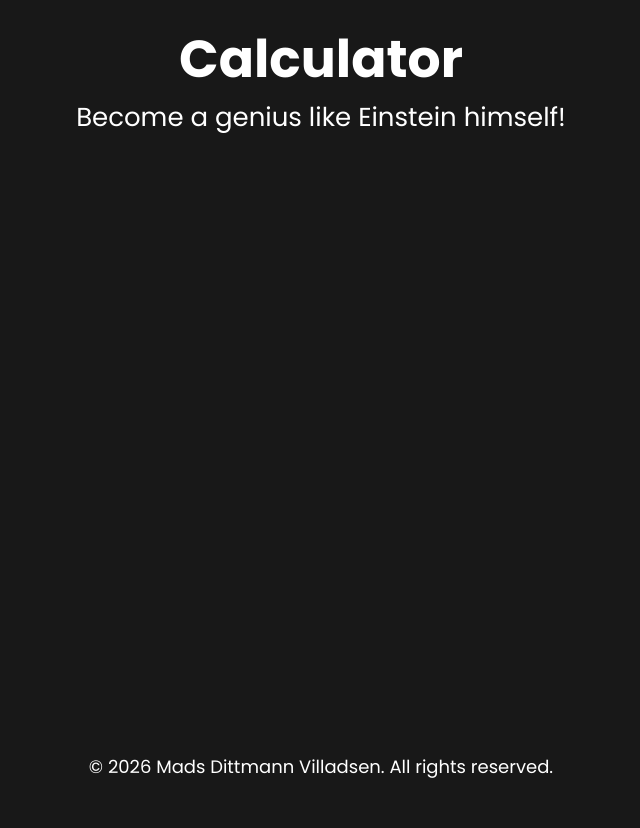
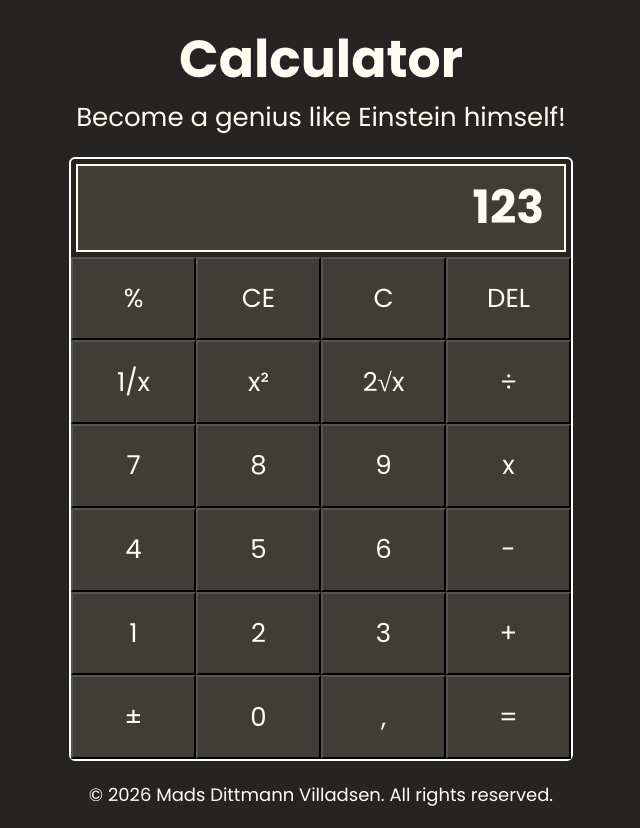
Before and after one commit to Ditz3n/the-odin-project, a plain HTML site: page calculator/index.html in a window 1280 px wide. Shown: the whole page, without its empty margins (319-959 px from the left). Before the commit the page ends 800 px from the top, so only its background shows below. Drawn offline with Linux system fonts and the light colour scheme; a web font is replaced by a local one.

Commit message:
feat: add calculator alongside its result and operational grid

```diff
--- a/calculator/index.html
+++ b/calculator/index.html
@@ -12,8 +12,15 @@
             <h1>Calculator</h1>
             <p>Become a genius like <a href="https://en.wikipedia.org/wiki/Albert_Einstein">Einstein</a> himself!</p>
         </header>
-        <section>
-
+        <section class="calculator-container">
+            <div class="calculator">
+                <div class="result-container">
+                    <p>123</p>
+                </div>
+                <div class="functional-grid-container">
+                <!-- Check ./scripts.js for grid buttons :) -->
+                </div>
+            </div>
         </section>
         <footer>
             <p><a href="https://github.com/Ditz3n/the-odin-project">&copy; 2026 Mads Dittmann Villadsen. All rights reserved.</a></p>
--- a/calculator/scripts.js
+++ b/calculator/scripts.js
@@ -26,10 +26,10 @@ function operate(operation, firstNum, secondNum) {
         case "-":
             return subtract(firstNum, secondNum);
             break;
-        case ("*"):
+        case "x":
             return multiply(firstNum, secondNum);
             break;
-        case ("/"):
+        case "÷":
             return divide(firstNum, secondNum);
             break;
     };
@@ -45,10 +45,51 @@ operator = "-";
 
 console.log(operate(operator, firstNum, secondNum));
 
-operator = "*";
+operator = "x";
 
 console.log(operate(operator, firstNum, secondNum));
 
-operator = "/";
+operator = "÷";
 
 console.log(operate(operator, firstNum, secondNum));
+
+const gridOptions = [
+    "%", "CE", "C", "DEL",
+    "1/x", "x²", "2√x", "÷",
+    "7", "8", "9", "x",
+    "4", "5", "6", "-",
+    "1", "2", "3", "+",
+    "±", "0", ",", "="];
+
+const numbersArr = ["1", "2", "3", "4", "5", "6", "7", "8", "9", "0"]
+
+const operationsArr = [
+    "%", "CE", "C", "DEL",
+    "1/x", "x²", "2√x", "÷",
+    "x", "-", "+", "±", ",",
+    "="];
+
+const functionalGrid = document.querySelector(".functional-grid-container");
+
+console.log(functionalGrid);
+
+gridElementNum = 0;
+
+gridOptions.map((gridOption) => {
+    const gridElement = document.createElement("button");
+    gridElement.classList.add(`${gridElementNum}`);
+    gridElement.textContent = gridOption;
+
+    if (numbersArr.includes(gridOption)) {
+        gridElement.addEventListener("click", () => {
+            console.log(`This is a grid number!: ${gridOption}`)
+        })
+    } else {
+        gridElement.addEventListener("click", () => {
+            console.log(`This is a grid operation!: ${gridOption}`)
+        })
+    }
+
+    functionalGrid.appendChild(gridElement);
+    gridElementNum++
+})
--- a/calculator/styles.css
+++ b/calculator/styles.css
@@ -4,8 +4,8 @@
     margin: 0;
     padding: 0;
     font-family: "Poppins";
-    background-color: #181818;
-    color: white;
+    background-color: #252422;
+    color: #fffcf2;
 }
 
 body {
@@ -41,6 +41,58 @@ header a:hover {
     text-decoration: underline;
 }
 
+section {
+    display: flex;
+    flex-direction: column;
+    justify-content: center;
+    align-items: center;
+}
+
+.calculator {
+    display: flex;
+    flex-direction: column;
+    justify-content: flex-start;
+    height: 600px;
+    width: 500px;
+    border: solid 2px white;
+    border-radius: 6px;
+}
+
+.result-container {
+    display: flex;
+    justify-content: flex-end;
+    align-items: center;
+    height: 100px;
+    margin: 5px 5px;
+    border: solid 2px #fffcf2;
+    background-color: #403d39;
+}
+
+.result-container p {
+    font-size: 46px;
+     font-weight: bold;
+    margin: 0 20px;
+    background-color: transparent;
+}
+
+.functional-grid-container {
+    display: grid;
+    height: 100%;
+    grid-template-columns: repeat(4, 1fr);
+    grid-template-rows: repeat(6, 1fr);
+}
+
+.functional-grid-container button {
+    cursor: pointer;
+    background-color: #403d39;
+    font-size: 26px;
+    font-weight: normal
+}
+
+.functional-grid-container button:hover {
+    background-color: #252422;
+}
+
 footer {
     padding: 20px 0px;
     margin-top: auto;
```
